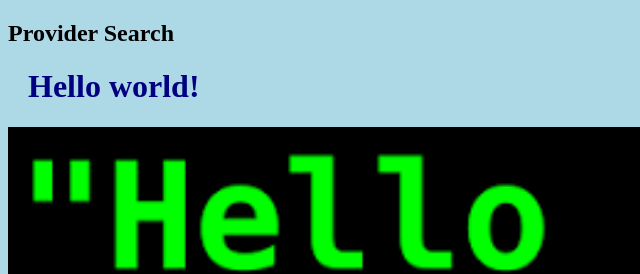
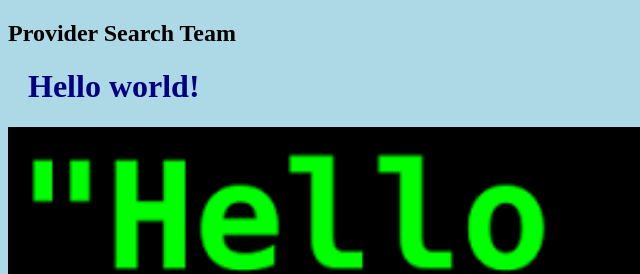
Before and after one commit to hemamandapati/hellow-world, a plain HTML site: page index.html in a window 1280 px wide. Shown: the top 274 px of the page, 0-640 px from the left. Drawn offline with Linux system fonts and the light colour scheme.

Commit message:
added text and created new file

```diff
--- a/index.html
+++ b/index.html
@@ -5,7 +5,7 @@
 <link rel="stylesheet" href="bluestyle.css">
 </head>
 <body>
-<h2>Provider Search</h2>
+<h2>Provider Search Team</h2>
 <h1>Hello world!</h1>
 <div><img src="img_hello_world.png" alt="Hello World from Space" style="width:100%;max-width:640px"></div>
 <p>This is the first file in my new Git Repo.</p>
```
